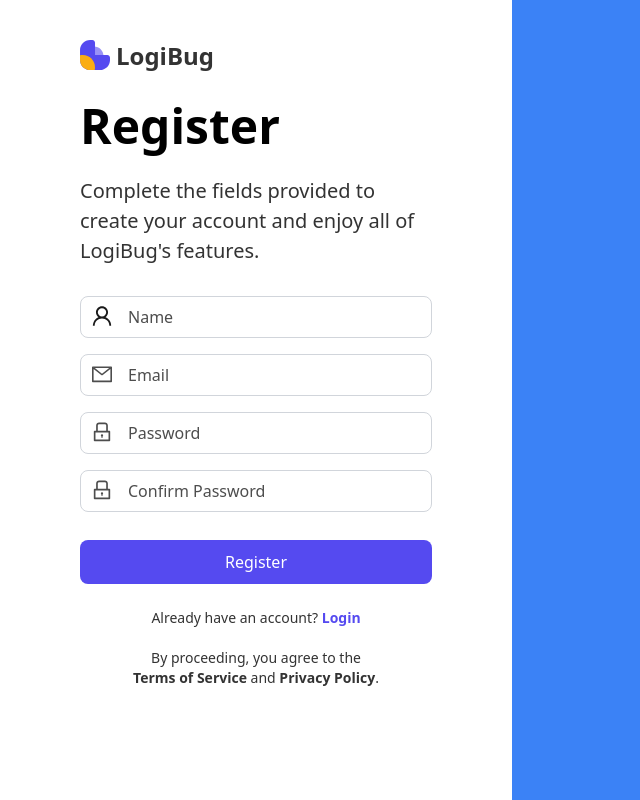
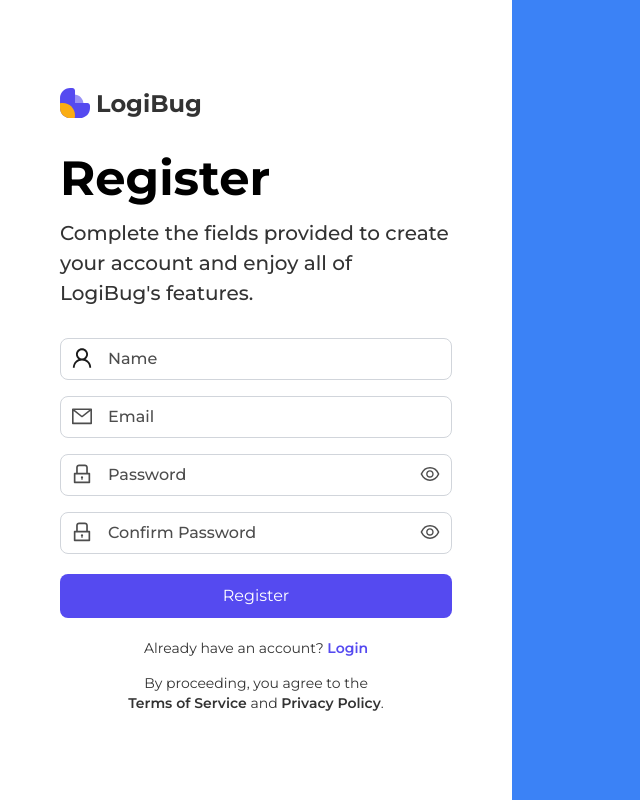
Before and after one commit to Ekasa02/Logibug, a Nuxt app: page /register in a window 1280 px wide. Shown: the whole page, without its empty margins (0-640 px from the left). Built offline with nearby package versions, Linux system fonts and the light colour scheme.

Commit message:
commit senin

```diff
--- a/assets/css/main.css
+++ b/assets/css/main.css
@@ -1,3 +1,5 @@
+@import url('https://fonts.googleapis.com/css2?family=Montserrat:wght@400;500;600;700&display=swap');
+
 @tailwind base;
 @tailwind components;
 @tailwind utilities;
--- a/components/loginpage/LoginForm.vue
+++ b/components/loginpage/LoginForm.vue
@@ -1,5 +1,5 @@
 <template>
-    <div class="mt-[60px]">
+    <div class="mt-[30px]">
         <form class="max-w-md" @submit.prevent="login">
             <div class="relative mb-4">
                 <input id="email" v-model="email" type="email"
@@ -10,17 +10,15 @@
                 <img src="../icons/Mail.svg" alt="Mail Icon" class="absolute left-3 top-2.5 h-5 w-5">
             </div>
             <div class="mb-4 relative">
-                <input id="password" v-model="password" type="password"
+                <input id="password" v-model="password" :type="showPassword ? 'text' : 'password'"
                     class="block px-12 py-2 w-full text-gray-900 bg-transparent rounded-lg border border-solid border-gray-300 appearance-none focus:outline-none focus:ring-0 focus:border-blue-600 peer"
                     placeholder=" " />
-                <label for="email"
+                <label for="password"
                     class="absolute text-[#4D4D4D] font-medium duration-300 transform -translate-y-4 scale-75 top-2 origin-[0] bg-white px-2 peer-focus:px-2 peer-focus:text-blue-600 peer-focus:-top-1 peer-placeholder-shown:scale-100 peer-placeholder-shown:-translate-y-1/2 peer-placeholder-shown:top-1/2 peer-focus:scale-75 peer-focus:-translate-y-2 left-10">Password</label>
-                <img src="../icons/Password.svg" alt="Lock Icon" class="absolute left-3 top-2.5 h-5 w-5">
-                <nuxt-link to="/forgotpass"
-                    class="mt-[10px] mb-8 text-[#554AF0] text-sm font-medium float-right hover:underline">Forgot
-                    password?</nuxt-link>
+                <img src="../icons/Password.svg" alt="Lock Icon" class="absolute left-3 top-2.5 h-5 w-5" />
+                <img src="../icons/ShowPassword.svg" alt="Show Password Icon"
+                    class="absolute right-3 top-2.5 h-5 w-5 cursor-pointer" @click="showPassword = !showPassword" />
             </div>
-
             <div class="mb-6">
                 <button type="submit"
                     class="w-full py-[10px] bg-[#554AF0] text-white rounded-[8px] text-md hover:bg-blue-600">
@@ -44,7 +42,8 @@ export default {
     data() {
         return {
             email: '',
-            password: ''
+            password: '',
+            showPassword: false
         }
     },
     methods: {
--- a/components/loginpage/LoginTitle.vue
+++ b/components/loginpage/LoginTitle.vue
@@ -1,7 +1,7 @@
 <template>
     <div class="mt-[40px]">
-        <h1 class="text-[48px] font-bold leading-[72px]">Login</h1>
-        <p class="font-medium text-[20px] leading-[30px] text-[#333333] mt-[14px]">Welcome to LogiBug. Please enter your account information to log in.</p>
+        <h1 class="text-4xl font-bold">Login</h1>
+        <p class="font-medium text-sm md:text-[20px] md:leading-[30px] text-[#333333] mt-[14px]">Welcome to LogiBug. Please enter your account information to log in.</p>
     </div>
 </template>
 
--- a/components/registerpage/RegisterForm.vue
+++ b/components/registerpage/RegisterForm.vue
@@ -1,6 +1,6 @@
 <template>
     <div class="mt-[30px]">
-        <form class="max-w-md mx-auto">
+        <form class="mx-auto" @submit.prevent="registerPopup = true" @close-modal="registerPopup = false">
             <div class="relative mb-4">
                 <input id="name" v-model="name" type="text"
                     class="block px-12 py-2 w-full text-gray-900 bg-transparent rounded-lg border border-solid border-gray-300 appearance-none focus:outline-none focus:ring-0 focus:border-blue-600 peer"
@@ -10,36 +10,55 @@
                 <img src="../icons/User.svg" alt="Mail Icon" class="absolute left-3 top-2.5 h-5 w-5">
             </div>
             <div class="relative mb-4">
-                <input id="email" v-model="email" type="email"
-                    class="block px-12 py-2 w-full text-gray-900 bg-transparent rounded-lg border border-solid border-gray-300 appearance-none focus:outline-none focus:ring-0 focus:border-blue-600 peer"
-                    placeholder=" " />
+                <input id="email" v-model="email" type="email" :class="[
+                    'block px-12 py-2 w-full text-gray-900 bg-transparent rounded-lg border border-solid',
+                    isInvalidEmail ? 'border-red-500' : 'border-gray-300',
+                    'appearance-none focus:outline-none focus:ring-0 focus:border-blue-600 peer'
+                ]" placeholder=" " @blur="validateEmail" />
                 <label for="email"
-                    class="absolute text-[#4D4D4D] font-medium duration-300 transform -translate-y-4 scale-75 top-2 origin-[0] bg-white px-2 peer-focus:px-2 peer-focus:text-blue-600 peer-focus:-top-1 peer-placeholder-shown:scale-100 peer-placeholder-shown:-translate-y-1/2 peer-placeholder-shown:top-1/2 peer-focus:scale-75 peer-focus:-translate-y-2 left-10">Email</label>
-                <img src="../icons/Mail.svg" alt="Mail Icon" class="absolute left-3 top-2.5 h-5 w-5">
+                    class="absolute text-[#4D4D4D] font-medium duration-300 transform -translate-y-4 scale-75 top-2 origin-[0] bg-white px-2 peer-focus:px-2 peer-focus:-top-1 peer-placeholder-shown:scale-100 peer-placeholder-shown:-translate-y-1/2 peer-placeholder-shown:top-1/2 peer-focus:scale-75 peer-focus:-translate-y-2 left-10">
+                    Email
+                </label>
+                <img src="../icons/Mail.svg" alt="Mail Icon" class="absolute left-3 top-2.5 h-5 w-5" />
+                <p v-if="isInvalidEmail" class="text-red-500 text-sm mt-1">{{ emailErrorMessage }}</p>
             </div>
-            <div class="relative mb-4">
-                <input id="password" v-model="password" type="password"
-                    class="block px-12 py-2 w-full text-gray-900 bg-transparent rounded-lg border border-solid border-gray-300 appearance-none focus:outline-none focus:ring-0 focus:border-blue-600 peer"
-                    placeholder=" " />
+            <div class="mb-4 relative">
+                <input id="password" v-model="password" :type="showPassword ? 'text' : 'password'"
+                    :class="['block px-12 py-2 w-full text-gray-900 bg-transparent rounded-lg border border-solid', isInvalidPassword ? 'border-red-500' : 'border-gray-300', 'appearance-none focus:outline-none focus:ring-0 focus:border-blue-600 peer']"
+                    placeholder=" " @blur="validatePassword" />
                 <label for="password"
                     class="absolute text-[#4D4D4D] font-medium duration-300 transform -translate-y-4 scale-75 top-2 origin-[0] bg-white px-2 peer-focus:px-2 peer-focus:text-blue-600 peer-focus:-top-1 peer-placeholder-shown:scale-100 peer-placeholder-shown:-translate-y-1/2 peer-placeholder-shown:top-1/2 peer-focus:scale-75 peer-focus:-translate-y-2 left-10">Password</label>
-                <img src="../icons/Password.svg" alt="Lock Icon" class="absolute left-3 top-2.5 h-5 w-5">
+                <img src="../icons/Password.svg" alt="Lock Icon" class="absolute left-3 top-2.5 h-5 w-5" />
+                <img src="../icons/ShowPassword.svg" alt="Show Password Icon"
+                    class="absolute right-3 top-2.5 h-5 w-5 cursor-pointer" @click="showPassword = !showPassword" />
+                <p v-if="password && isInvalidPassword" class="text-red-500 text-sm mt-1">The password must consist of at
+                    least 8
+                    characters.</p>
             </div>
-            <div class="relative mb-7">
-                <input id="confirmPassword" v-model="confirmPassword" type="password"
-                    class="block px-12 py-2 w-full text-gray-900 bg-transparent rounded-lg border border-solid border-gray-300 appearance-none focus:outline-none focus:ring-0 focus:border-blue-600 peer"
-                    placeholder=" " />
+            <div class="mb-5 relative">
+                <input id="password" v-model="confirmPassword" :type="showConfirmPassword ? 'text' : 'password'"
+                    :class="['block px-12 py-2 w-full text-gray-900 bg-transparent rounded-lg border border-solid', isInvalidConfirmPassword ? 'border-red-500' : 'border-gray-300', 'appearance-none focus:outline-none focus:ring-0 focus:border-blue-600 peer']"
+                    placeholder=" " @blur="confirmPasswordTouched = true" />
                 <label for="confirmPassword"
-                    class="absolute text-[#4D4D4D] font-medium duration-300 transform -translate-y-4 scale-75 top-2 origin-[0] bg-white px-2 peer-focus:px-2 peer-focus:text-blue-600 peer-focus:-top-1 peer-placeholder-shown:scale-100 peer-placeholder-shown:-translate-y-1/2 peer-placeholder-shown:top-1/2 peer-focus:scale-75 peer-focus:-translate-y-2 left-10">Confirm Password</label>
-                <img src="../icons/Password.svg" alt="Lock Icon" class="absolute left-3 top-2.5 h-5 w-5">
+                    class="absolute text-[#4D4D4D] font-medium duration-300 transform -translate-y-4 scale-75 top-2 origin-[0] bg-white px-2 peer-focus:px-2 peer-focus:text-blue-600 peer-focus:-top-1 peer-placeholder-shown:scale-100 peer-placeholder-shown:-translate-y-1/2 peer-placeholder-shown:top-1/2 peer-focus:scale-75 peer-focus:-translate-y-2 left-10">Confirm
+                    Password</label>
+                <img src="../icons/Password.svg" alt="Lock Icon" class="absolute left-3 top-2.5 h-5 w-5" />
+                <img src="../icons/ShowPassword.svg" alt="Show Password Icon"
+                    class="absolute right-3 top-2.5 h-5 w-5 cursor-pointer"
+                    @click="showConfirmPassword = !showConfirmPassword" />
+                <p v-if="confirmPasswordTouched && confirmPassword !== password" class="text-red-500 text-sm mt-1">The
+                    password you entered does not match.</p>
             </div>
-            <div class="mb-6">
-                <button type="submit" @click="registerPopup = true"
-                    class="w-full py-[10px] bg-[#554AF0] text-white rounded-[8px] text-md hover:bg-blue-600">
+            <div class="mb-5">
+                <button
+                    type="submit"
+                    class="w-full py-[10px] bg-[#554AF0] text-white rounded-[8px] text-md hover:bg-blue-600"
+                    >
                     Register
                 </button>
             </div>
         </form>
+        <RegisterPopup v-if="registerPopup" />
         <div class="text-center text-sm">
             <p class="text-[#333333]">Already have an account?
                 <nuxt-link to="/login" class="text-[#554AF0] font-semibold font-sm hover:underline">
@@ -47,7 +66,6 @@
                 </nuxt-link>
             </p>
         </div>
-        <RegisterPopup v-show="registerPopup"/>
     </div>
 </template>
 
@@ -62,9 +80,38 @@ export default {
             email: "",
             password: "",
             confirmPassword: "",
+            showPassword: false,
+            showConfirmPassword: false,
             registerPopup: false,
+            isInvalidPassword: false,
+            isInvalidEmail: false,
+            emailErrorMessage: '',
         };
     },
+    computed: {
+        isInvalidConfirmPassword() {
+            return this.confirmPassword !== this.password;
+        }
+    },
+    methods: {
+        validatePassword() {
+            if (this.password.length < 8) {
+                this.isInvalidPassword = true
+            } else {
+                this.isInvalidPassword = false
+            }
+        },
+        validateEmail() {
+            const emailRegex = /^[A-Za-z0-9._%+-]+@[A-Za-z0-9.-]+\.[A-Za-z]{2,}$/
+            if (!emailRegex.test(this.email)) {
+                this.isInvalidEmail = true
+                this.emailErrorMessage = 'Please enter a valid email address.'
+            } else {
+                this.isInvalidEmail = false
+                this.emailErrorMessage = ''
+            }
+        },
+    }
 }
 </script>
 
--- a/components/registerpage/RegisterPopup.vue
+++ b/components/registerpage/RegisterPopup.vue
@@ -1,7 +1,7 @@
 <template>
     <div class="fixed inset-0 flex justify-center items-center bg-black bg-opacity-60">
         <div class="text-center bg-white w-[30%] rounded-2xl flex flex-col justify-center items-center py-[70px] relative">
-            <button class="absolute top-0 right-0 m-[32px]" @click="closeModal">
+            <button class="absolute top-0 right-0 m-[32px]" @click="$emit('close-modal')">
                 <img class="h-9 w-9" src="../icons/CloseCircle.svg" alt=" " style="filter: invert(28%) sepia(91%) saturate(3358%) hue-rotate(237deg) brightness(94%) contrast(99%)">
             </button>
             <img class="w-[50%] mb-8" src="../assets/RegisterImage.svg" alt="" />
--- a/components/registerpage/RegisterTerms.vue
+++ b/components/registerpage/RegisterTerms.vue
@@ -1,5 +1,5 @@
 <template>
-    <div class="text-sm text-[#333333] text-center mt-[20px]">
+    <div class="text-sm text-[#333333] text-center mt-[15px]">
         By proceeding, you agree to the<br><nuxt-link to="/terms" class="font-semibold hover:underline">Terms of
             Service</nuxt-link> and <nuxt-link to="/privacy" class="font-semibold hover:underline">Privacy
             Policy</nuxt-link>.
--- a/components/registerpage/RegisterTitle.vue
+++ b/components/registerpage/RegisterTitle.vue
@@ -1,7 +1,7 @@
 <template>
-    <div class="mt-[20px]">
-        <h1 class="text-[48px] font-bold leading-[72px]">Register</h1>
-        <p class="font-medium text-[20px] leading-[30px] text-[#333333] mt-[14px]">Complete the fields provided to create your account and enjoy all of LogiBug's features.</p>
+    <div class="mt-[40px]">
+        <h1 class="text-4xl lg:text-[48px] font-bold mb-[20px]">Register</h1>
+        <p class="font-medium text-sm lg:text-[20px] lg:leading-[30px] text-[#333333] lg:mt-[14px]">Complete the fields provided to create your account and enjoy all of LogiBug's features.</p>
     </div>
 </template>
 
--- a/pages/register.vue
+++ b/pages/register.vue
@@ -1,12 +1,14 @@
 <template>
-    <div class="h-screen flex">
-        <div class="w-2/5 px-[80px] py-[40px]">
-            <LogibugLogo />
-            <RegisterTitle />
-            <RegisterForm />
-            <RegisterTerms />
+    <div class="font-montserrat h-screen flex">
+        <div class="md:w-2/5 px-[30px] lg:px-[60px] flex items-center">
+            <div>
+                <LogibugLogo />
+                <RegisterTitle />
+                <RegisterForm />
+                <RegisterTerms />
+            </div>
         </div>
-        <div class="w-3/5 bg-blue-500"></div>
+        <div class="hidden md:block w-3/5 bg-blue-500"></div>
     </div>
 </template>
 
```
Also changed, not shown: pages/login.vue (+7 -5 lines), tailwind.config.js (+7 -1 lines), components/icons/ShowPassword.svg (added).
